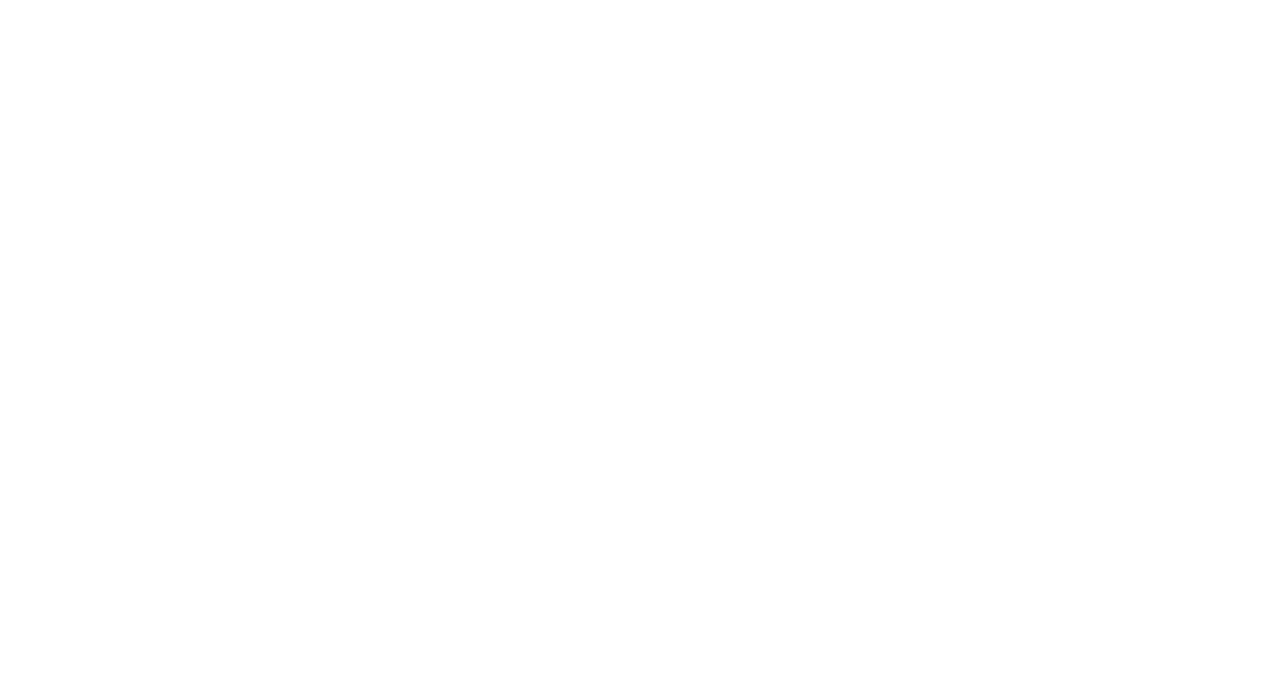
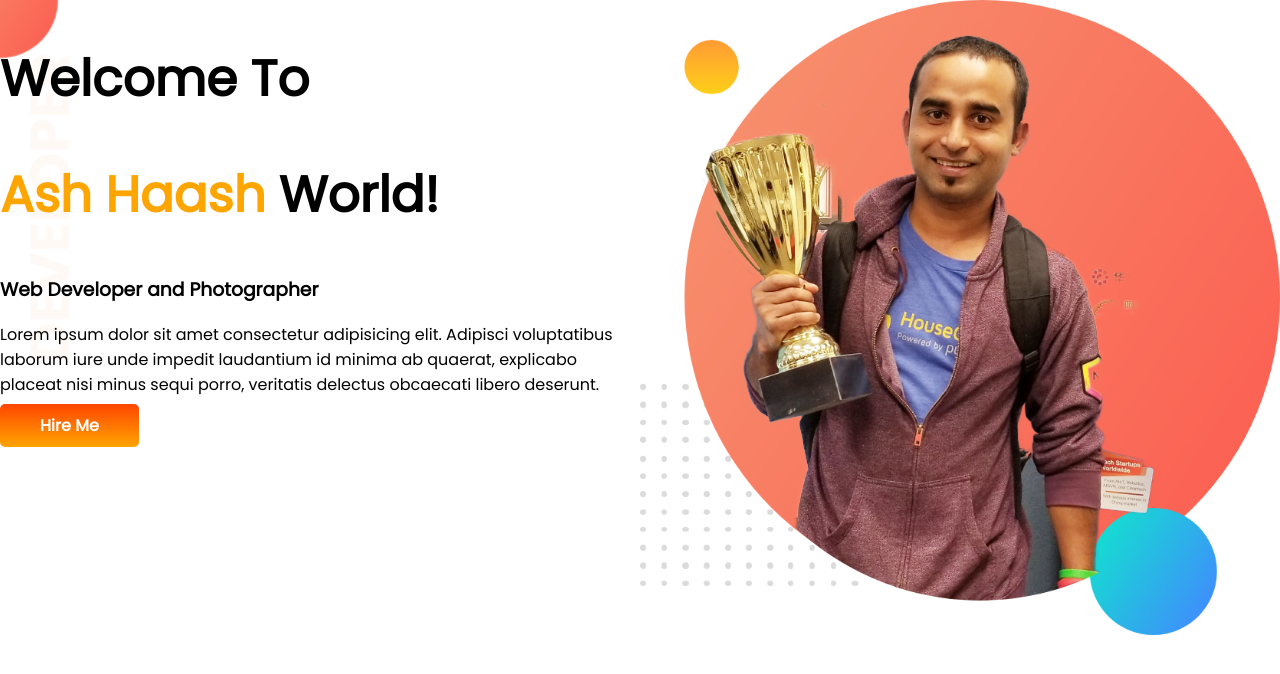
Before and after one commit to ashhaash/portfolio, a plain HTML site: page index.html in a window 1280 px wide. Drawn offline with Linux system fonts and the light colour scheme.

Commit message:
top banner added

```diff
--- a/index.html
+++ b/index.html
@@ -6,11 +6,28 @@
     <meta http-equiv="X-UA-Compatible" content="IE=edge">
     <meta name="viewport" content="width=device-width, initial-scale=1.0">
     <title>Ash Portfolio</title>
+    <link rel="preconnect" href="https://fonts.googleapis.com">
+    <link rel="preconnect" href="https://fonts.gstatic.com" crossorigin>
+    <link href="https://fonts.googleapis.com/css2?family=Poppins&display=swap" rel="stylesheet">
     <link rel="stylesheet" href="style.css">
 </head>
 
 <body>
-
+    <section class="top-banner">
+        <div class="half-width">
+            <h1>Welcome To</h1>
+            <h1><span class="orange-color">Ash Haash</span> World!</h1>
+            <h3>Web Developer and Photographer</h3>
+            <p>Lorem ipsum dolor sit amet consectetur adipisicing elit. Adipisci voluptatibus laborum iure unde impedit
+                laudantium id minima ab quaerat, explicabo placeat nisi minus sequi porro, veritatis delectus obcaecati
+                libero
+                deserunt.</p>
+            <a class="link-button" target="_blank" href="www.facebook.com/itsfaarhaad">Hire Me</a>
+        </div>
+        <div class="half-width">
+            <img src="images/jhankar.png" alt="">
+        </div>
+    </section>
 </body>
 
 </html>
--- a/style.css
+++ b/style.css
@@ -0,0 +1,38 @@
+body {
+    font-family: 'Poppins', sans-serif;
+    margin: 0;
+}
+
+h1 {
+    font-size: 50px;
+}
+
+.orange-color {
+    color: orange;
+}
+
+section {
+    display: flex;
+}
+
+.half-width {
+    width: 50%;
+}
+
+.half-width img {
+    width: 100%
+}
+
+.link-button {
+    text-decoration: none;
+    padding: 10px 40px;
+    background-image: linear-gradient(orangered, orange);
+    border-radius: 5px;
+    color: white;
+    font-weight: 700;
+}
+
+.top-banner {
+    background-image: url(images/top-banner.png);
+    background-repeat: no-repeat;
+}
```
Also changed, not shown: images/dream-bg.png (added), images/exp-bg.png (added), images/jhankar.png (added), images/jhankar2.png (added), images/my-bg.png (added), images/my-bg2.png (added), images/top-banner.png (added).
